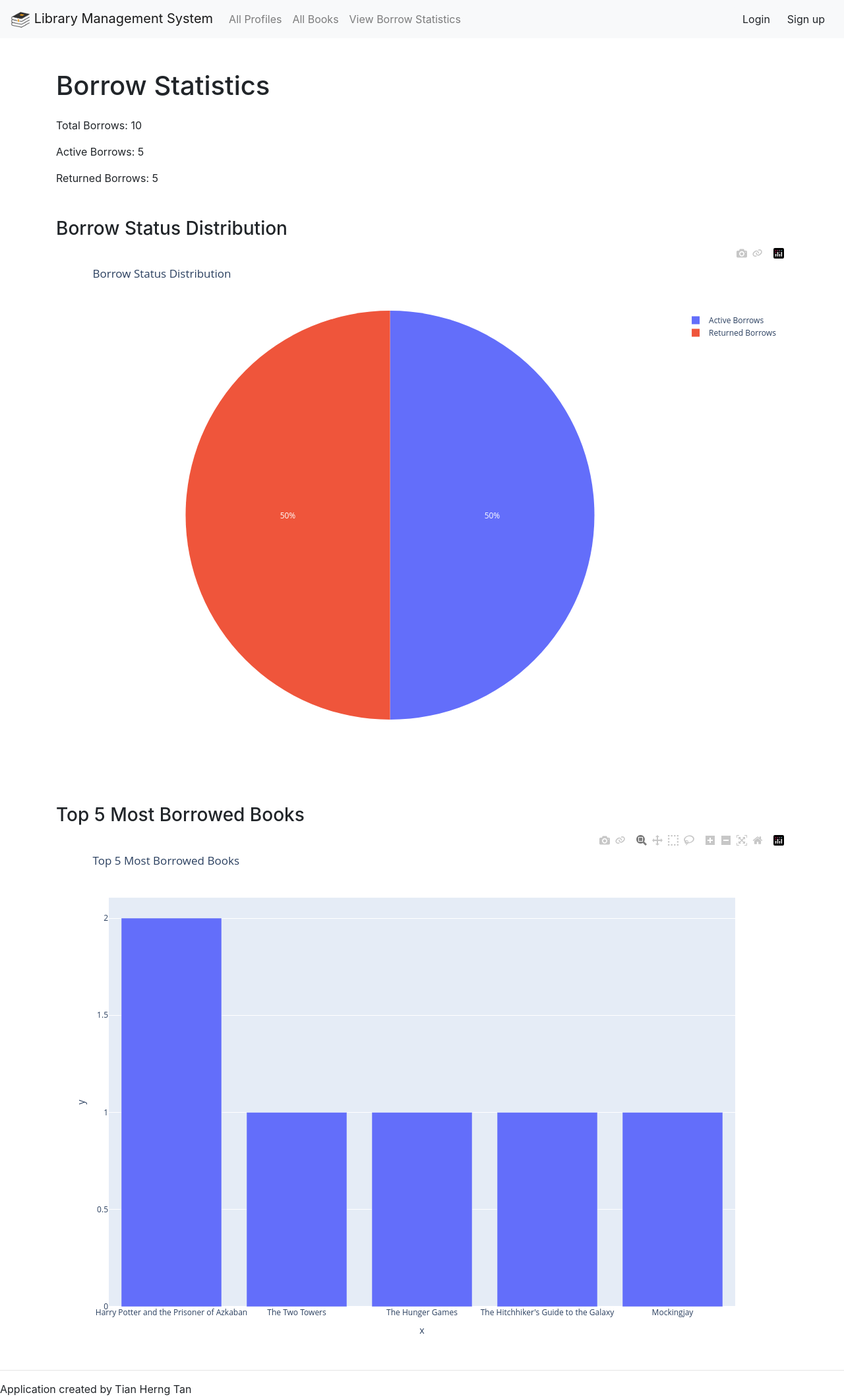
After one commit to Tian-Tan/cs412, a Django app: page /project/statistics in a window 1280 px wide. The commit adds this page. Shown: the whole page at 66% size. Run offline with Django 4.2, Linux system fonts and the light colour scheme; data comes from the database, SQL or seed files in the repository; both versions use the stored data as it was after the commit.

Commit message:
add borrow statistics view

```diff
--- a/project/templates/project/base.html
+++ b/project/templates/project/base.html
@@ -26,6 +26,9 @@
                     <li class="nav-item">
                         <a class="nav-link" href="{% url 'show_all_books' %}">All Books</a>
                     </li>
+                    <li class="nav-item">
+                        <a class="nav-link" href="{% url 'borrow_statistics' %}">View Borrow Statistics</a>
+                    </li>
                 </ul>
             </div>
             <div class="d-flex ms-auto align-items-center">
--- /dev/null
+++ b/project/templates/project/borrow_statistics.html
@@ -0,0 +1,32 @@
+<!-- project/borrow_statistics.html -->
+
+{% extends 'project/base.html' %}
+
+{% block content %}
+<div class="container mt-5">
+    <h1>Borrow Statistics</h1>
+
+    <!-- Summary -->
+    <div class="mt-4">
+        <p>Total Borrows: {{ total_borrows }}</p>
+        <p>Active Borrows: {{ active_borrows }}</p>
+        <p>Returned Borrows: {{ returned_borrows }}</p>
+    </div>
+
+    <!-- Pie Chart -->
+    <div class="mt-5">
+        <h3>Borrow Status Distribution</h3>
+        <div>
+            {{ pie_chart_div|safe }}
+        </div>
+    </div>
+
+    <!-- Bar Chart -->
+    <div class="mt-5">
+        <h3>Top 5 Most Borrowed Books</h3>
+        <div>
+            {{ bar_chart_div|safe }}
+        </div>
+    </div>
+</div>
+{% endblock %}
--- a/project/templates/project/homepage.html
+++ b/project/templates/project/homepage.html
@@ -38,7 +38,7 @@
 
     <div class="row text-center mt-4">
         {% if request.user.is_authenticated %}
-            <!-- Show "My Profile" button if logged in -->
+            <!-- Show "My Profile" and Logout buttons if logged in -->
             <div class="col">
                 <a href="{% url 'show_profile' profile.pk %}" class="btn btn-primary btn-lg me-2">My Profile</a>
                 <a href="{% url 'logout' %}" class="btn btn-danger btn-lg">Logout</a>
--- a/project/urls.py
+++ b/project/urls.py
@@ -20,6 +20,7 @@ urlpatterns = [
     path(r'comment/<int:pk>/update/', views.UpdateCommentView.as_view(), name='update_comment'),
     path(r'book/<int:pk>/borrow/', views.BorrowBookView.as_view(), name='borrow_book'),
     path(r'borrow/<int:pk>/return/', views.ReturnBookView.as_view(), name='return_book'),
+    path(r'statistics', views.BorrowStatisticsView.as_view(), name="borrow_statistics"),
 
     # authentication URLs
     path(r'login/', auth_views.LoginView.as_view(template_name='project/login.html'), name="login"),
--- a/project/views.py
+++ b/project/views.py
@@ -9,7 +9,8 @@ from django.contrib.auth.forms import UserCreationForm
 from django.contrib.auth.mixins import LoginRequiredMixin
 from django.contrib.auth import login
 from django.urls import reverse
-from django.http import HttpResponseRedirect
+from plotly.express import pie, bar
+from django.db.models import Count
 
 # import other components
 from .models import *
@@ -355,3 +356,53 @@ class ReturnBookView(LoginRequiredMixin, View):
         ''' Return the URL of the login page
         '''
         return reverse('login')
+
+class BorrowStatisticsView(ListView):
+    ''' A view to display borrow statistics
+    '''
+    model = Borrow
+    template_name = "project/borrow_statistics.html"
+    context_object_name = "borrows"
+
+    def get_context_data(self, **kwargs):
+        ''' Add statistics and graphs to the context
+        '''
+        context = super().get_context_data(**kwargs)
+
+        # Total borrows
+        total_borrows = self.get_queryset().count()
+
+        # Active and returned borrows
+        active_borrows = self.get_queryset().filter(returned_date__isnull=True).count()
+        returned_borrows = self.get_queryset().filter(returned_date__isnull=False).count()
+
+        # Most borrowed books
+        most_borrowed_books = (
+            self.get_queryset()
+            .values("book__title")
+            .annotate(count=Count("id"))
+            .order_by("-count")[:5]
+        )
+
+        # Pie chart for active vs returned borrows
+        pie_chart_div = pie(
+            names=["Active Borrows", "Returned Borrows"],
+            values=[active_borrows, returned_borrows],
+            title="Borrow Status Distribution",
+        ).to_html(full_html=False)
+
+        # Bar chart for most borrowed books
+        bar_chart_div = bar(
+            x=[entry["book__title"] for entry in most_borrowed_books],
+            y=[entry["count"] for entry in most_borrowed_books],
+            title="Top 5 Most Borrowed Books",
+        ).to_html(full_html=False)
+
+        # Add graphs to the context
+        context['total_borrows'] = total_borrows
+        context['active_borrows'] = active_borrows
+        context['returned_borrows'] = returned_borrows
+        context['pie_chart_div'] = pie_chart_div
+        context['bar_chart_div'] = bar_chart_div
+
+        return context
```
Also changed, not shown: db.sqlite3.
